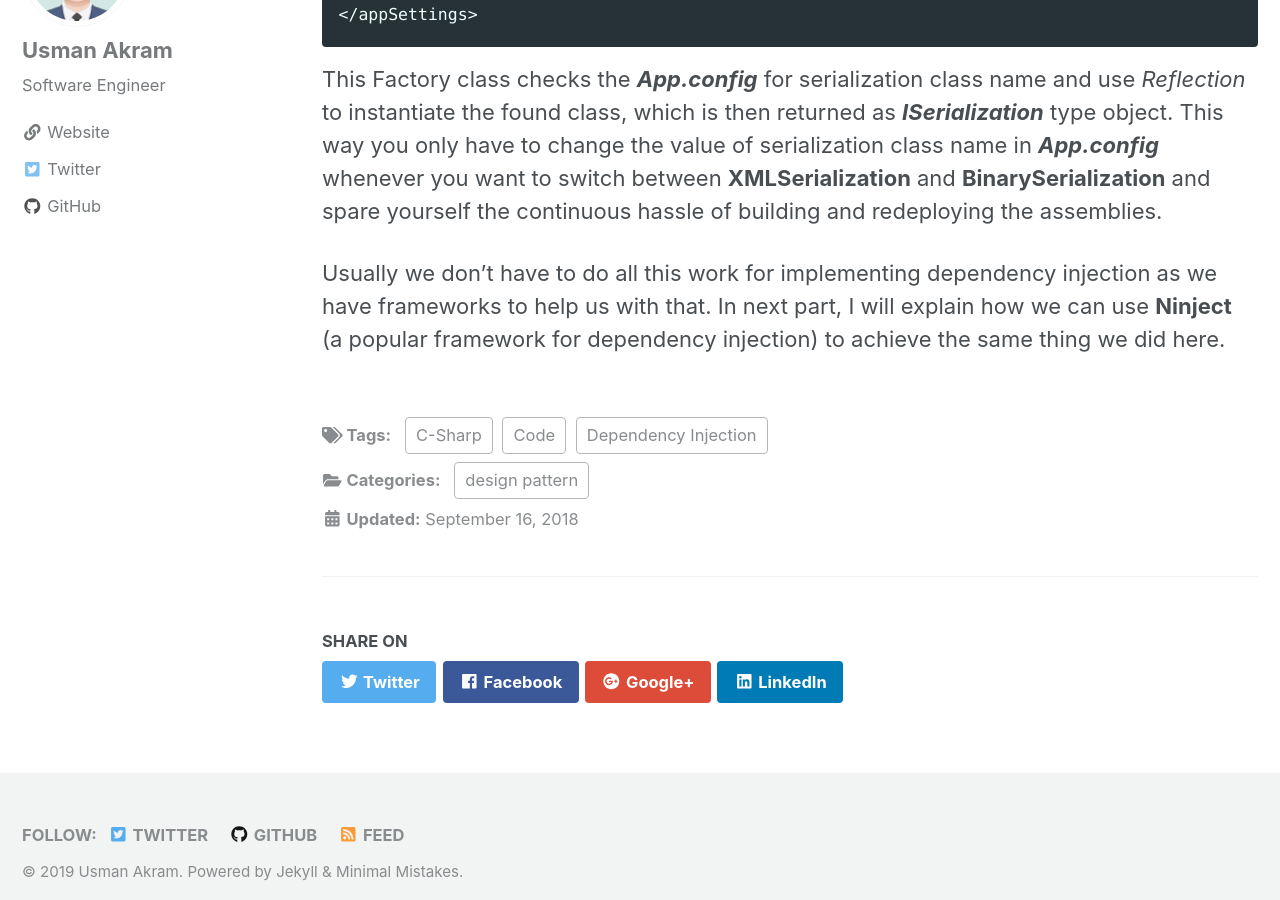
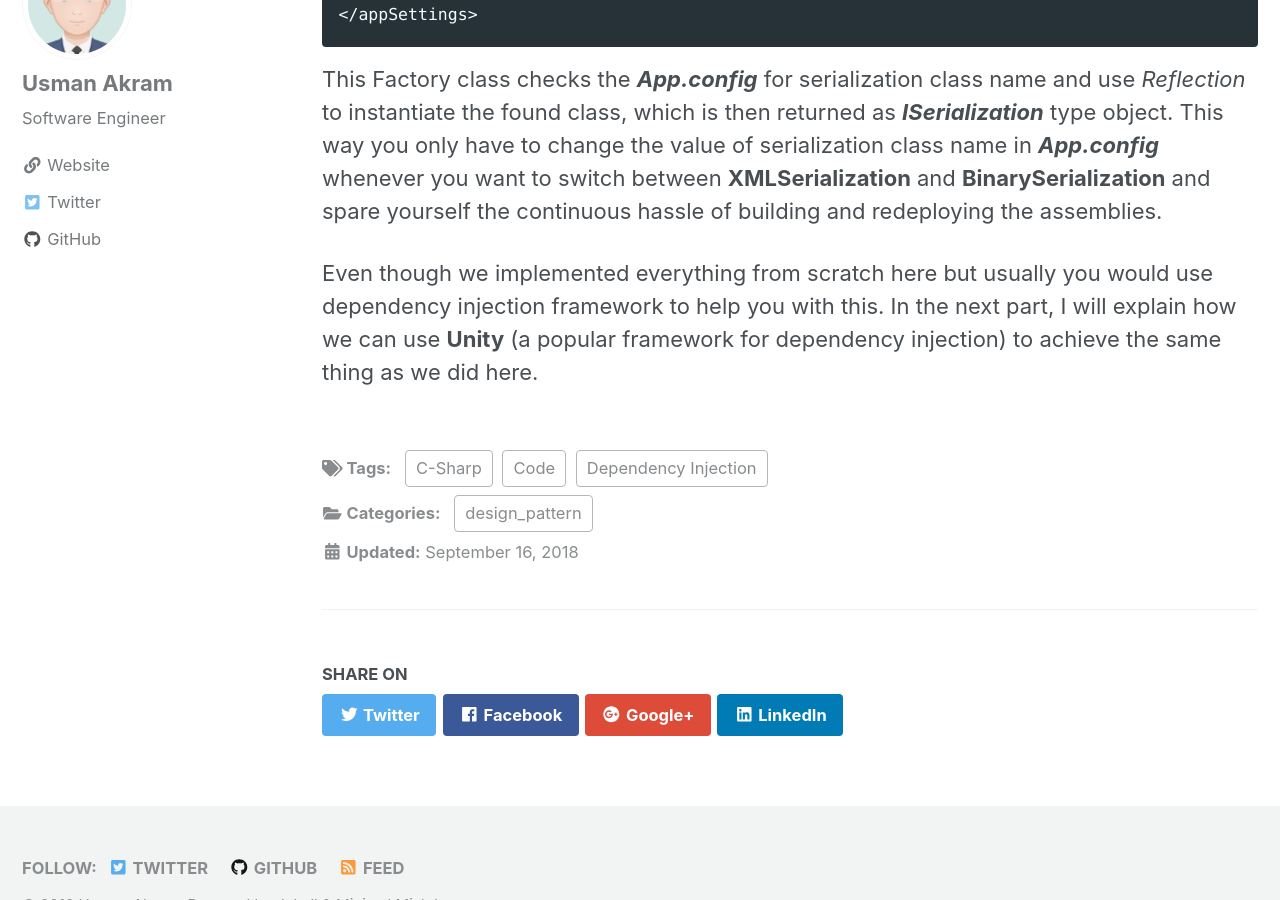
Before and after one commit to CodingTumbleweed/blog, a Jekyll site: the page built from _posts/2018/2018-09-16-dependency-injection-simplified-part-1.md, in a window 1280 px wide and 900 px high, scrolled down 9103 px. Built offline with Jekyll 4.4.1, drawn with Linux system fonts in a browser that asks for light colours; nearby versions of some CDN libraries.

```diff
--- a/_posts/2018/2018-09-16-dependency-injection-simplified-part-1.md
+++ b/_posts/2018/2018-09-16-dependency-injection-simplified-part-1.md
@@ -3,7 +3,7 @@ layout: single
 title: "Dependency Injection Simplified"
 date: 2018-09-16 -0800
 classes: wide
-categories: [design pattern]
+categories: [design_pattern]
 tags:
 - Dependency Injection
 - Code
@@ -323,4 +323,4 @@ And Adding a new key-value in *AppSettings* section of ***App.config*** file (Re
 
 This Factory class checks the ***App.config*** for serialization class name and use *Reflection* to instantiate the found class, which is then returned as ***ISerialization*** type object. This way you only have to change the value of serialization class name in ***App.config***  whenever you want to switch between **XMLSerialization** and **BinarySerialization** and spare yourself the continuous hassle of building and redeploying the assemblies.
 
-Usually we don't have to do all this work for implementing dependency injection as we have frameworks to help us with that. In next part, I will explain how we can use **Ninject**  (a popular framework for dependency injection) to achieve the same thing we did here.
+Even though we implemented everything from scratch here but usually you would use dependency injection framework to help you with this. In the next part, I will explain how we can use **Unity**  (a popular framework for dependency injection) to achieve the same thing as we did here.
```
